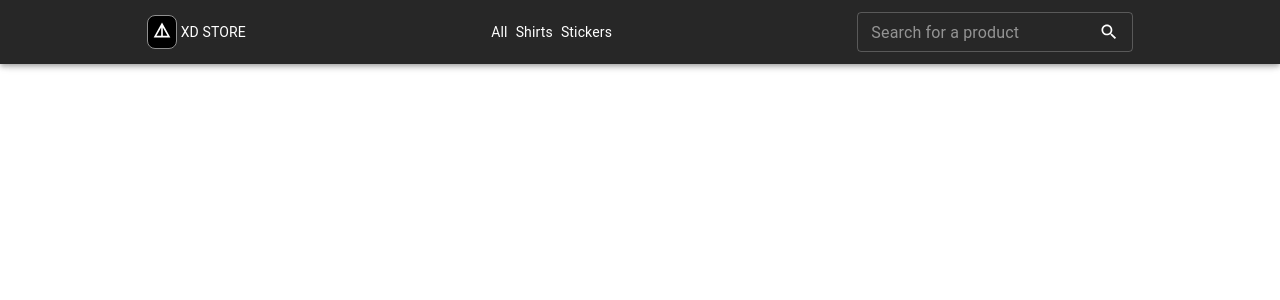
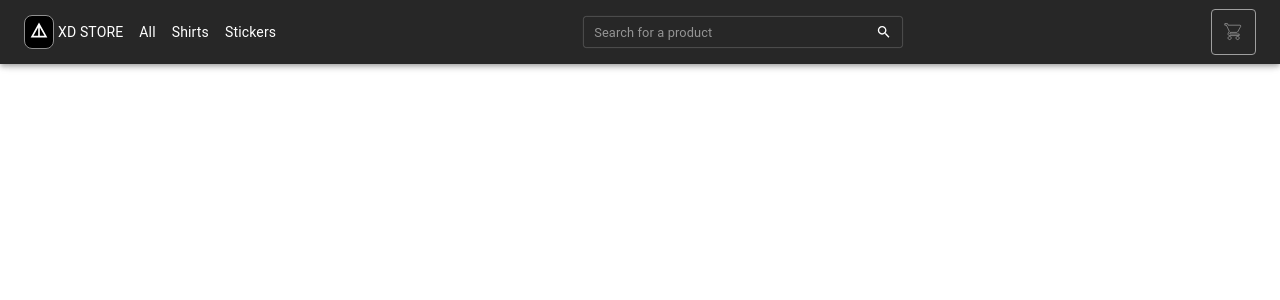
Before and after one commit to purplepew/ecommerce2, a Next.js app: page / in a window 1280 px wide. Shown: the top 300 px of the page. Built offline with nearby package versions, Linux system fonts and the light colour scheme.

Commit message:
header's Cart component

```diff
--- /dev/null
+++ b/components/layout/navbar/Cart.tsx
@@ -0,0 +1,31 @@
+import { ShoppingCart } from '@mui/icons-material'
+import { Box, IconButton } from '@mui/material'
+import React from 'react'
+
+const Cart = () => {
+    return (
+        <Box
+            sx={{
+                border: '1px solid #9f9f9f',
+                borderRadius: 1,
+                p: 1.5,
+                display: 'flex',
+                alignContent: 'center',
+                backgroundColor: 'primary',
+                cursor: 'pointer',
+                '&:hover': {
+                    '& > *': {
+                        transform: 'scale(1.2)',
+                        transition: 'transform .4s'
+                    }
+                }
+            }}
+        >
+            <ShoppingCart
+                sx={{ fill: 'none', stroke: 'currentcolor', strokeWidth: .5, fontSize: '1.2rem' }}
+            />
+        </Box>
+    )
+}
+
+export default Cart
--- a/components/layout/navbar/Header.tsx
+++ b/components/layout/navbar/Header.tsx
@@ -1,8 +1,9 @@
 'use client'
-import { AppBar, Toolbar, Typography, useMediaQuery, useTheme, Link } from "@mui/material"
+import { AppBar, Toolbar, Typography, useMediaQuery, useTheme, Link, Stack } from "@mui/material"
 import Logo from "./Logo"
 import Navigations from "./Navigations"
 import Searchbar from "./Searchbar"
+import Cart from "./Cart"
 
 const index = () => {
     const theme = useTheme()
@@ -12,10 +13,15 @@ const index = () => {
 
     return (
         <AppBar>
-            <Toolbar sx={{justifyContent: 'space-around'}}>
-                <Logo isIconOnly={Boolean(isTight)} />
-                <Navigations />
+            <Toolbar sx={{ justifyContent: 'space-between' }}>
+                <Stack direction='row' alignItems='center' gap={2}>
+                    <Logo isIconOnly={Boolean(isTight)} />
+                    <Navigations />
+                </Stack>
+
                 <Searchbar />
+
+                <Cart />
             </Toolbar>
         </AppBar>
     )
--- a/components/layout/navbar/Navigations.tsx
+++ b/components/layout/navbar/Navigations.tsx
@@ -19,7 +19,7 @@ const Navigations = () => {
     }
 
     return (
-        <Stack direction='row' gap={1}>
+        <Stack direction='row' gap={2}>
             <CustomLink title='All' location='/search' />
             <CustomLink title='Shirts' location='/search/shirts' />
             <CustomLink title='Stickers' location='/search/stickers' />
--- a/components/layout/navbar/Searchbar.tsx
+++ b/components/layout/navbar/Searchbar.tsx
@@ -8,7 +8,8 @@ const Searchbar = () => {
             sx={{
                 display: 'flex',
                 flexDirection: 'row',
-                alignItems: 'center'
+                alignItems: 'center',
+                margin: '0 auto'
             }}
         >
             <TextField
@@ -18,10 +19,14 @@ const Searchbar = () => {
                     input: {
                         endAdornment: (
                             <InputAdornment position='end'>
-                                <Search fontSize={'small'}/>
+                                <Search fontSize={'small'} />
                             </InputAdornment>
                         )
                     }
+                }}
+                sx={{
+                    transform: 'scale(.8)',
+                    width: '400px'
                 }}
             />
         </Box>
```
